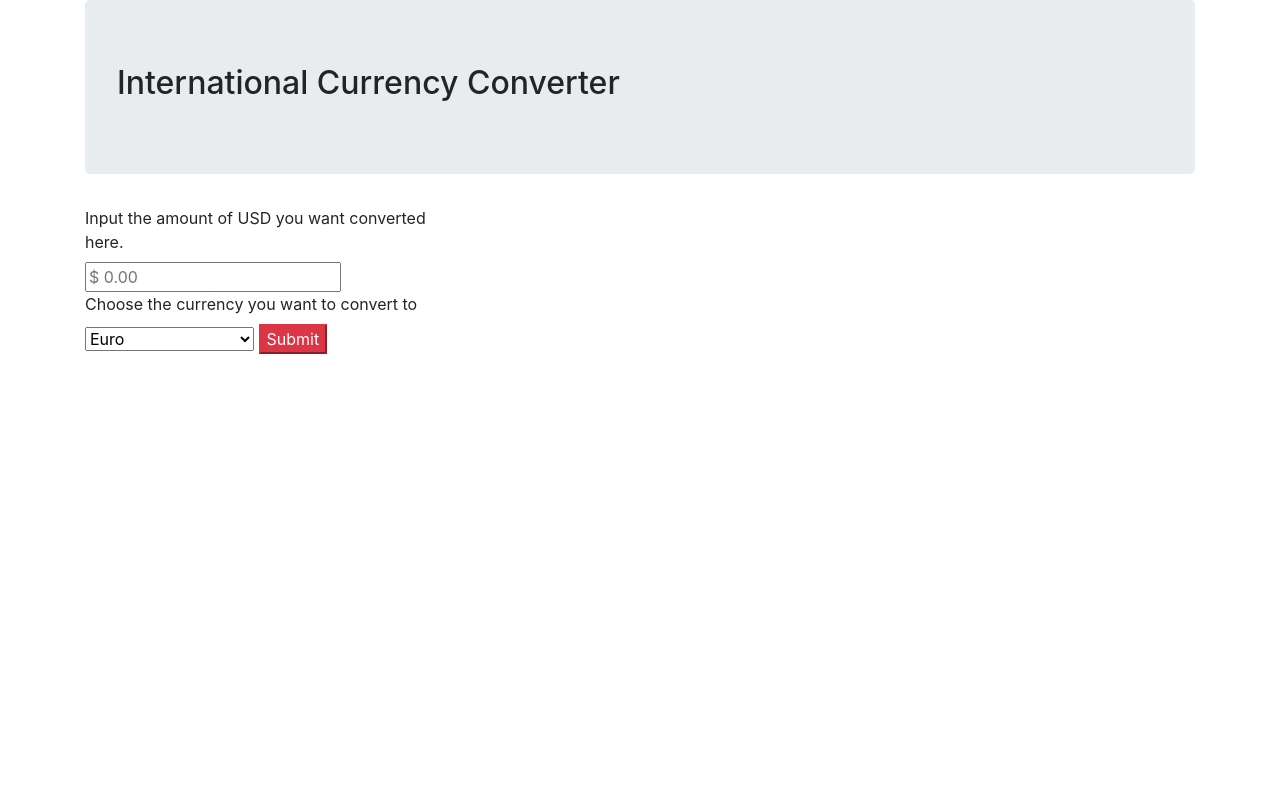
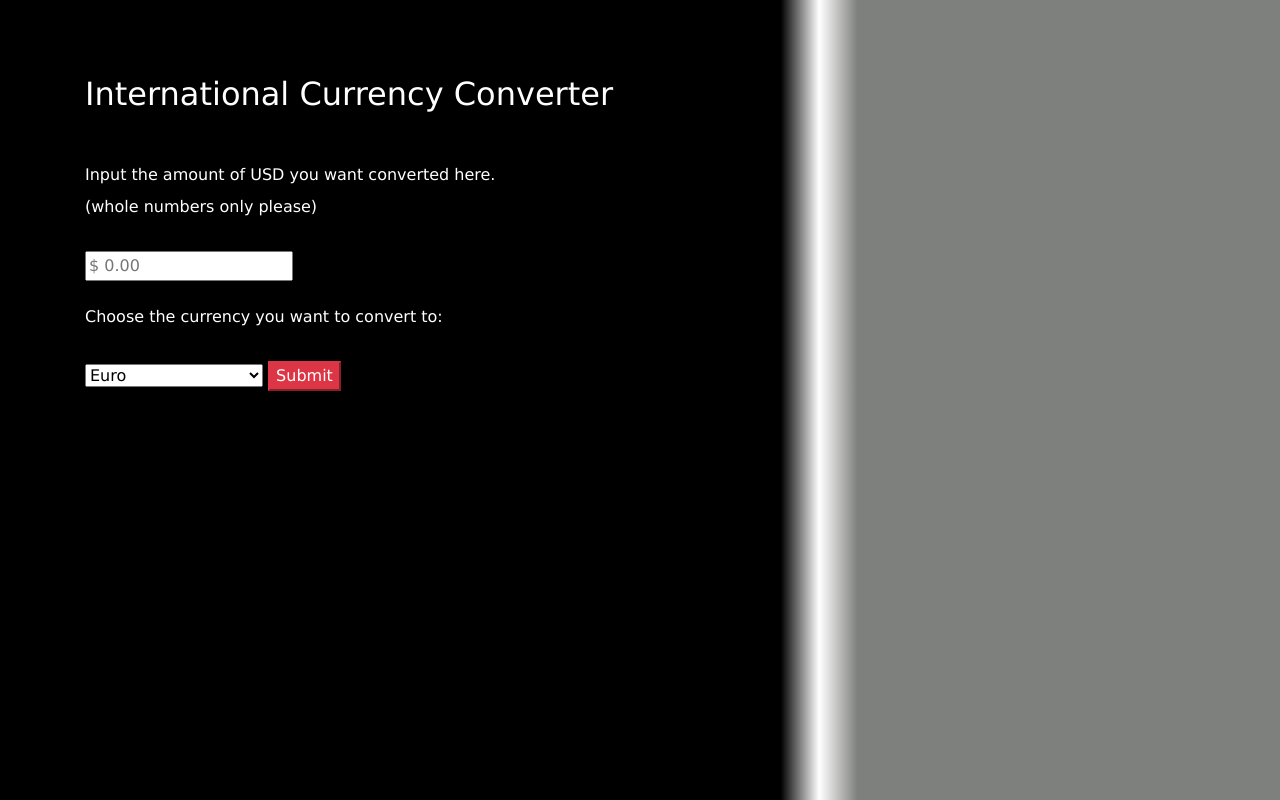
Before and after one commit to reidashwill/week-6-project, a website built with webpack: page src/index.html in a window 1280 px wide. Built offline with nearby package versions, Linux system fonts and the light colour scheme.

Commit message:
add more css styling

```diff
--- a/src/index.html
+++ b/src/index.html
@@ -7,15 +7,19 @@
 </head>
 <body>
   <div class="container">
-    <div class="jumbotron">
+    <div id="header">
       <h2>International Currency Converter</h2>
     </div>
     <div class="row">
-      <div class="col-md-4">
+      <div class="col-md-6">
         <form id="formGroup">
           <label>Input the amount of USD you want converted here.</label>
+          <label>(whole numbers only please)</label>
+          <br><br>
           <input id="amount" type="number" placeholder="$ 0.00">
-          <label>Choose the currency you want to convert to</label>
+          <br><br>
+          <label>Choose the currency you want to convert to:</label>
+          <br><br>
           <select id="currencySelector">
             <option value="eur">Euro</option>
             <option value="cad">Canadian Dollar</option>
@@ -29,7 +33,9 @@
            <button type="submit" class="btn-danger">Submit</button>
         </form>
       </div>
-      <div class="results well col-md-6">
+    </div>
+    <div class="row">
+      <div class="results col-md-6">
         <h4>You entered: $<span id="input-return"></span> US Dollars.</h4>
         <h4>This converts into<span id="converted-return"></span><span id="currency-type"></span></h4>
         <h4> You could also use this money to buy <span id="bit-coin-return"></span> Bit Coin!</h4>
--- a/src/styles.css
+++ b/src/styles.css
@@ -1,7 +1,14 @@
-.well{
-  background-color: #52835A;
-  opacity: 80%;
+body{
+  background: rgb(0,0,0);
+  background: linear-gradient(90deg, rgba(0,0,0,1) 61%, rgba(255,255,255,0) 64%, rgba(126,128,125,1) 67%);
+  color: white;
+  font-family: 'Lucida Sans', 'Lucida Sans Regular', 'Lucida Grande', 'Lucida Sans Unicode', Geneva, Verdana, sans-serif;
+}
+#header{
+  margin-bottom: 50px;
+  margin-top: 75px;
 }
 .results{
   display: none;
+  margin-top: 3vh;
 }
```
